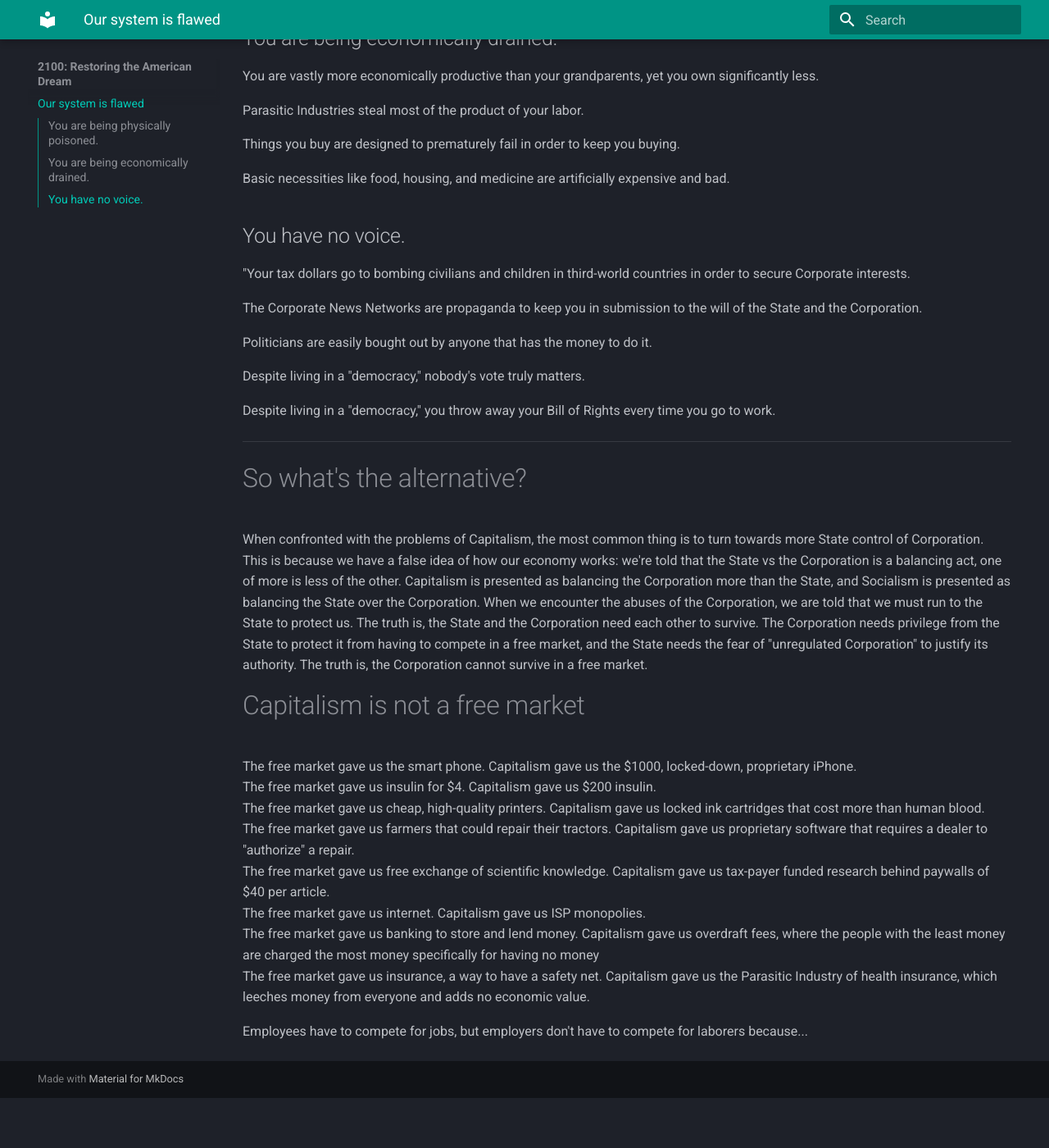
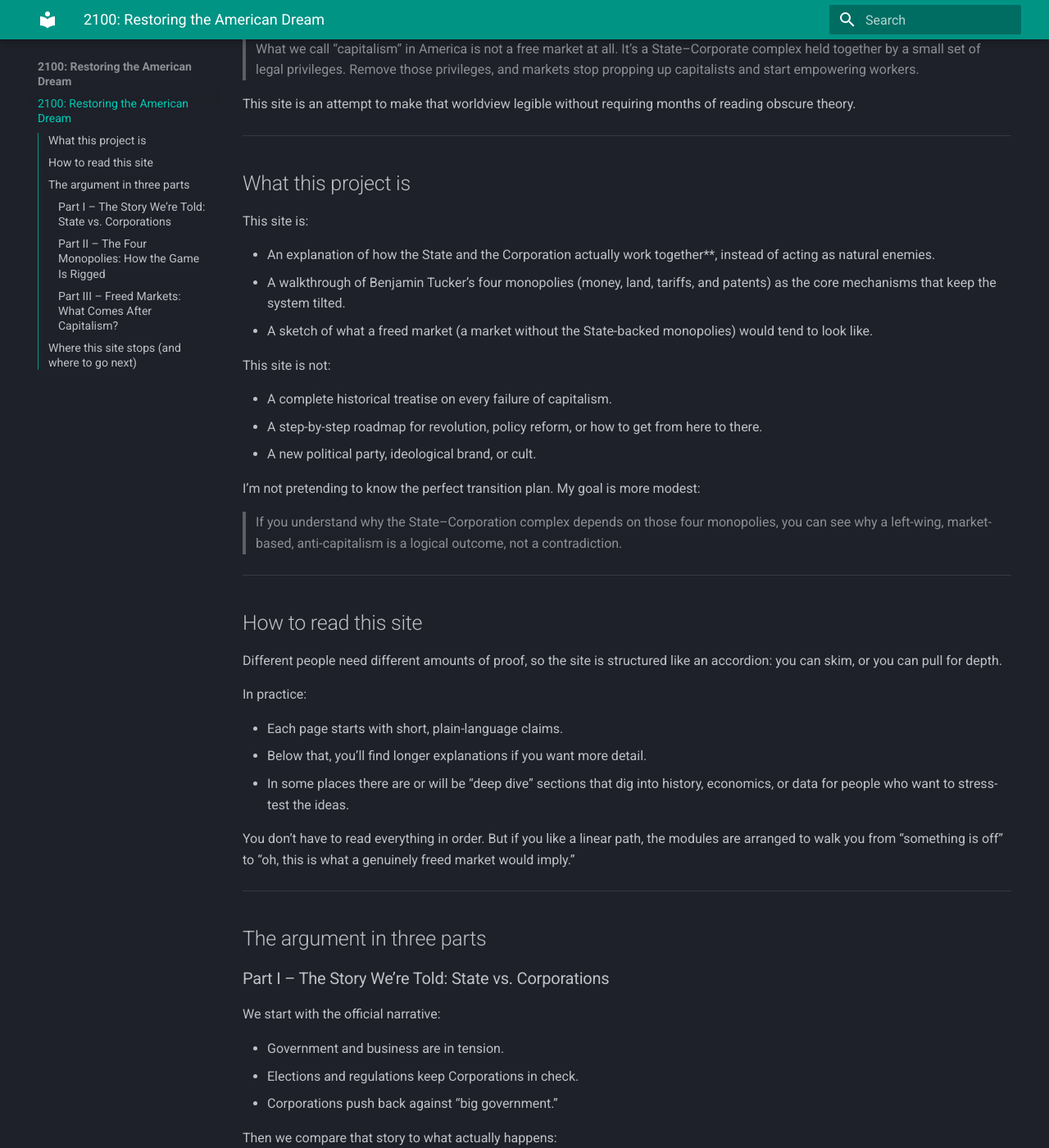
Before and after one commit to LucasVance/2100, an MkDocs documentation site: the page built from docs/index.md, in a window 1280 px wide and 1400 px high, scrolled down 392 px. Shown: the whole window at 82% size. Built offline with MkDocs 1.6.1 and Material for MkDocs 9.7.7, drawn with Linux system fonts in a browser that asks for light colours; before the commit the page ends 1731 px from its top, so only the background shows below that; some of the changed text lies outside the part shown.

Commit message:
Rewrite home page to outline argument

```diff
--- a/docs/index.md
+++ b/docs/index.md
@@ -1,53 +1,149 @@
-# Our system is flawed
+# 2100: Restoring the American Dream
 
-## You are being physically poisoned.
+Most of us were taught a simple picture of how society works:
 
-You have plastic in your brain, toxic chemicals in your blood.
+-   The State exists to keep the Corporation in check.
+-   Corporations innovate and create wealth, while the State regulates excess.
+-   Our “ideal system” is a balance between the two.
 
-Our beautiful land is being irreversibly damaged.
+If that story were true, you wouldn’t be working harder than ever while getting priced out of housing, healthcare, education, and stability.
 
-One of the most profitable advances of the tech Industry was figuring out how to hack your brain.
+This project starts from a different claim:
 
-Friends and family are more divided than ever through Manufactured culture disagremeents.
+> What we call “capitalism” in America is not a free market at all.
+> It’s a State–Corporate complex held together by a small set of legal privileges.
+> Remove those privileges, and markets stop propping up capitalists and start empowering workers.
 
-## You are being economically drained.
-
-You are vastly more economically productive than your grandparents, yet you own significantly less.
-
-Parasitic Industries steal most of the product of your labor.
-
-Things you buy are designed to prematurely fail in order to keep you buying.
-
-Basic necessities like food, housing, and medicine are artificially expensive and bad.
-
-## You have no voice.
-
-"Your tax dollars go to bombing civilians and children in third-world countries in order to secure Corporate interests.
-
-The Corporate News Networks are propaganda to keep you in submission to the will of the State and the Corporation.
-
-Politicians are easily bought out by anyone that has the money to do it.
-
-Despite living in a "democracy," nobody's vote truly matters.
-
-Despite living in a "democracy," you throw away your Bill of Rights every time you go to work.
+This site is an attempt to make that worldview legible without requiring months of reading obscure theory.
 
 ---
 
-# So what's the alternative?
-When confronted with the problems of Capitalism, the most common thing is to turn towards more State control of Corporation. This is because we have a false idea of how our economy works: we're told that the State vs the Corporation is a balancing act, one of more is less of the other. Capitalism is presented as balancing the Corporation more than the State, and Socialism is presented as balancing the State over the Corporation. When we encounter the abuses of the Corporation, we are told that we must run to the State to protect us.
-The truth is, the State and the Corporation need each other to survive. The Corporation needs privilege from the State to protect it from having to compete in a free market, and the State needs the fear of "unregulated Corporation" to justify its authority.
-The truth is, the Corporation cannot survive in a free market.
+## What this project is
 
-# Capitalism is not a free market
+This site is:
 
-The free market gave us the smart phone. Capitalism gave us the $1000, locked-down, proprietary iPhone.
-The free market gave us insulin for $4. Capitalism gave us $200 insulin.
-The free market gave us cheap, high-quality printers. Capitalism gave us locked ink cartridges that cost more than human blood.
-The free market gave us farmers that could repair their tractors. Capitalism gave us proprietary software that requires a dealer to "authorize" a repair.
-The free market gave us free exchange of scientific knowledge. Capitalism gave us tax-payer funded research behind paywalls of $40 per article.
-The free market gave us internet. Capitalism gave us ISP monopolies.
-The free market gave us banking to store and lend money. Capitalism gave us overdraft fees, where the people with the least money are charged the most money specifically for having no money
-The free market gave us insurance, a way to have a safety net. Capitalism gave us the Parasitic Industry of health insurance, which leeches money from everyone and adds no economic value.
+-   An explanation of how the State and the Corporation actually work together\*\*, instead of acting as natural enemies.
+-   A walkthrough of Benjamin Tucker’s four monopolies (money, land, tariffs, and patents) as the core mechanisms that keep the system tilted.
+-   A sketch of what a freed market (a market without the State-backed monopolies) would tend to look like.
 
-Employees have to compete for jobs, but employers don't have to compete for laborers because...
+This site is not:
+
+-   A complete historical treatise on every failure of capitalism.
+-   A step-by-step roadmap for revolution, policy reform, or how to get from here to there.
+-   A new political party, ideological brand, or cult.
+
+I’m not pretending to know the perfect transition plan. My goal is more modest:
+
+> If you understand why the State–Corporation complex depends on those four monopolies,
+> you can see why a left-wing, market-based, anti-capitalism is a logical outcome, not a contradiction.
+
+---
+
+## How to read this site
+
+Different people need different amounts of proof, so the site is structured like an accordion: you can skim, or you can pull for depth.
+
+In practice:
+
+-   Each page starts with short, plain-language claims.
+-   Below that, you’ll find longer explanations if you want more detail.
+-   In some places there are or will be “deep dive” sections that dig into history, economics, or data for people who want to stress-test the ideas.
+
+You don’t have to read everything in order. But if you like a linear path, the modules are arranged to walk you from “something is off” to “oh, this is what a genuinely freed market would imply.”
+
+---
+
+## The argument in three parts
+
+### Part I – The Story We’re Told: State vs. Corporations
+
+We start with the official narrative:
+
+-   Government and business are in tension.
+-   Elections and regulations keep Corporations in check.
+-   Corporations push back against “big government.”
+
+Then we compare that story to what actually happens:
+
+-   Bailouts for banks and large firms when they fail.
+-   Regulations that entrench incumbents and freeze out new competitors.
+-   Intellectual property and licensing laws enforced by courts and police that give Corporations legal monopolies.
+-   Public money funding the research, infrastructure, and protection that private firms later monetize.
+
+By the end of this part, the goal is simple:
+
+> Instead of seeing the State and big business as rivals in balance,
+> you see them as partners in a shared business model.
+
+The name for that model doesn’t really matter; “State capitalism,” “Corporate welfare,” or “State–Corporate complex” all point at the same pattern.
+
+---
+
+### Part II – The Four Monopolies: How the Game Is Rigged
+
+Once you see the alliance, the next question is: what holds it together? Why doesn’t it just dissolve under competition?
+
+Here we use an old but useful lens: Benjamin Tucker’s four monopolies—
+
+1. Money / Credit – Who is allowed to issue credit, on what terms, under what regulations?
+2. Land – How ownership is defined, enforced, and restricted (titles, zoning, landlordism).
+3. Tariffs / Trade Controls – The rules that decide who can sell what across borders, and at what cost.
+4. Patents / Intellectual Property – Legal monopolies on ideas, designs, and formulas.
+
+For each one, we look at three questions:
+
+-   What does the law actually do?
+-   How does that law tilt the playing field toward large, capital-rich institutions and away from ordinary people?
+-   How does it show up in your life? (rent, prices, debt, wages, lock-in to giant platforms, etc.)
+
+The claim here is not “greed exists” — that’s trivial. The claim is:
+
+> Without these State-backed monopolies,
+> it would be very hard for today’s kind of capitalism to survive.
+
+The State doesn’t just “regulate” markets; it manufactures and protects the conditions under which large concentrations of capital can extract persistent rents.
+
+---
+
+### Part III – Freed Markets: What Comes After Capitalism?
+
+If you remove or radically weaken those monopolies, what then?
+
+This part doesn’t present a utopian blueprint. It offers tendencies, not a detailed constitution:
+
+-   When credit is open and not cartelized, it’s easier for workers and small groups to own tools and start enterprises, and harder for a small class of investors to dominate everything.
+-   When land titles and use are not tilted toward absentee ownership and speculation, housing and workspace behave less like scarce casino chips and more like infrastructure people can actually live and work in.
+-   When trade and IP don’t lock in incumbents, prices track costs more closely, and it’s harder to sustain gigantic markups just by lawyering competitors out of existence.
+
+Put differently:
+
+> The freer the market actually is,
+> the harder it is to sustain today’s version of capitalism.
+
+You don’t have to agree with every step. But if you grant the basic logic, you can see a rough shape emerge: markets that are more decentralized, more worker-controlled, and less friendly to passive owners of capital.
+
+That’s the “direction of travel” this project is trying to clarify.
+
+---
+
+## Where this site stops (and where to go next)
+
+There’s a natural temptation to ask:
+
+-   “Okay, but what exactly should we do tomorrow?”
+-   “Which reforms, which strategies, which technologies?”
+-   “What about X country, Y historical failure, Z current crisis?”
+
+Those questions matter, but this project doesn’t pretend to solve them all. My scope ends roughly here:
+
+-   Show that the State–Corporate balance story is false.
+-   Show how a small set of legal monopolies keep the current system alive.
+-   Show why a freed market points toward a left-wing, anti-capitalist outcome, not just “capitalism with fewer rules.”
+
+From there, the best I can do is point you toward people who’ve spent decades thinking about tactics, history, and detailed models:
+
+-   Center for a Stateless Society (C4SS) – day-to-day analysis and commentary from a left-market perspective.
+-   _Markets Not Capitalism_ – essays exploring this whole “free market anti-capitalism” idea in much more depth.
+-   Work on commons governance, co-ops, and mutual aid – real-world experiments in non-State, non-Corporate forms of coordination.
+
+Think of this site as onboarding: a translation layer between “something is wrong with capitalism” and the much denser body of work that already exists.
```
